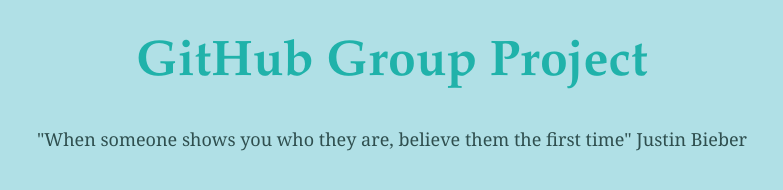
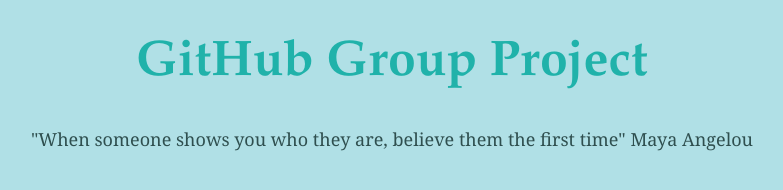
Before and after one commit to nmausbach/GitLab, a plain HTML site: page index.html in a window 1280 px wide. Shown: the full height of the page, 248-1031 px from the left. Drawn offline with Linux system fonts and the light colour scheme.

Commit message:
Corrected the incorrect quote attribution.

```diff
--- a/index.html
+++ b/index.html
@@ -21,7 +21,7 @@
 </head>
 <body>
     <h1>GitHub Group Project</h1>
-    <blockquote>"When someone shows you who they are, believe them the first time" Justin Bieber</blockquote>
+    <blockquote>"When someone shows you who they are, believe them the first time" Maya Angelou</blockquote>
 
 </body>
 </html>
```
